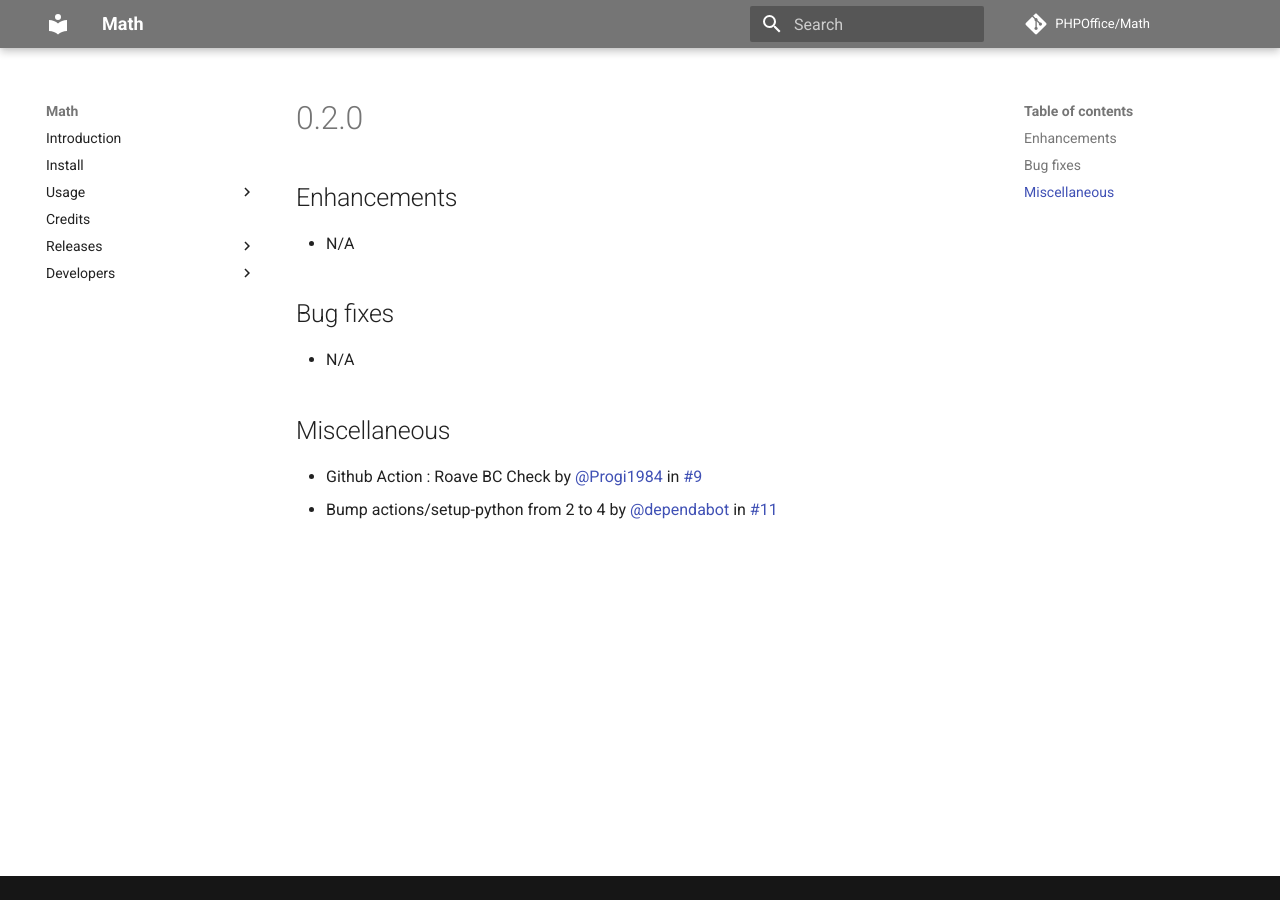
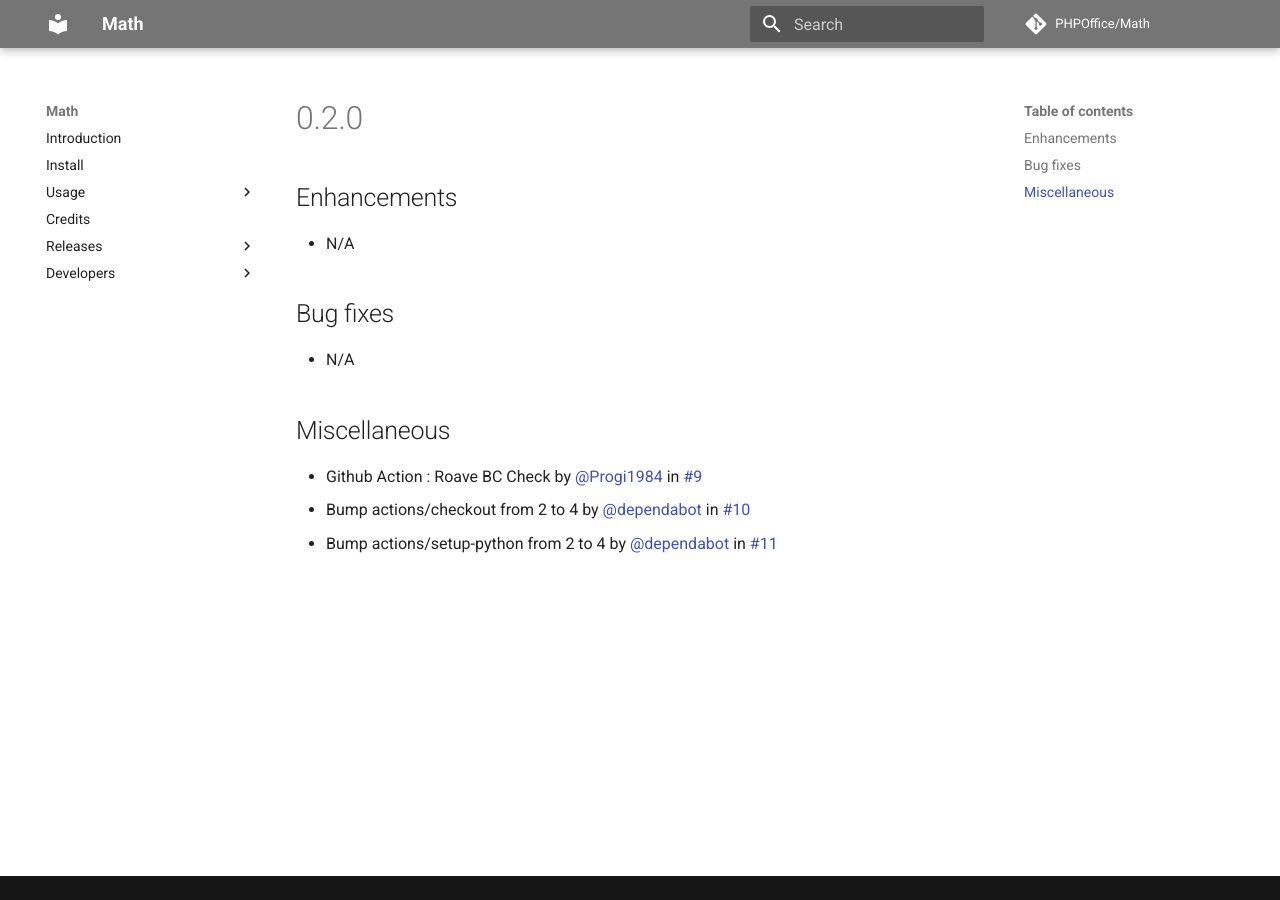
Before and after one commit to PHPOffice/Math, an MkDocs documentation site: the page built from docs/changes/0.2.0.md, in a window 1280 px wide. Built offline with MkDocs 1.6.1 and Material for MkDocs 9.7.7, drawn with Linux system fonts in a browser that asks for light colours; comment, search, counter and statistics services are not loaded.

Commit message:
Updated changelog

```diff
--- a/docs/changes/0.2.0.md
+++ b/docs/changes/0.2.0.md
@@ -11,4 +11,5 @@
 ## Miscellaneous
 
 - Github Action : Roave BC Check by [@Progi1984](https://github/Progi1984) in [#9](https://github.com/PHPOffice/Math/pull/9)
+- Bump actions/checkout from 2 to 4 by [@dependabot](https://github/dependabot) in [#10](https://github.com/PHPOffice/Math/pull/10)
 - Bump actions/setup-python from 2 to 4 by [@dependabot](https://github/dependabot) in [#11](https://github.com/PHPOffice/Math/pull/11)
```
